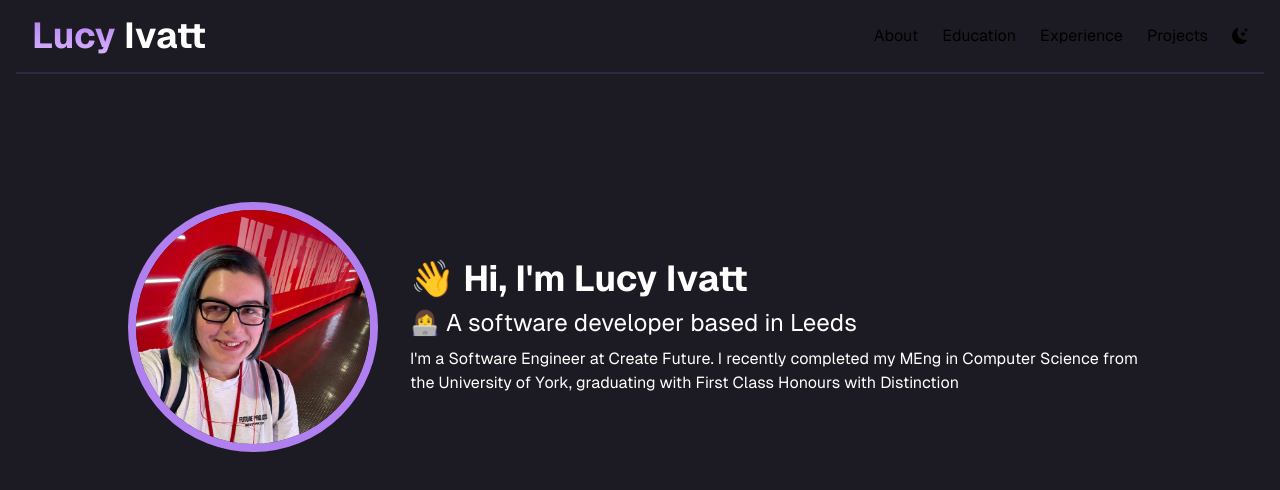
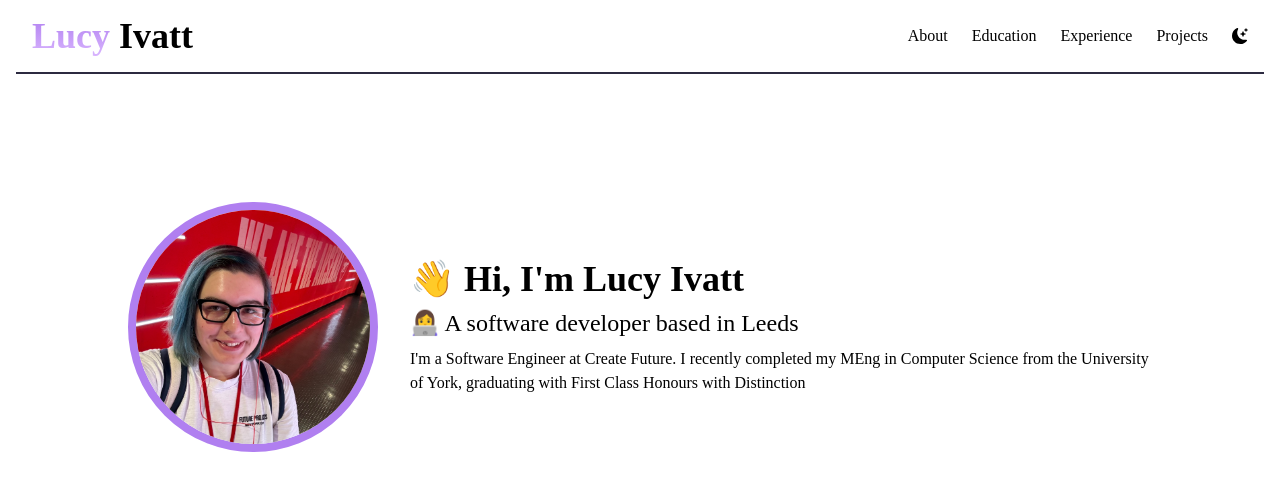
Before and after one commit to LucyIvatt/LucyIvatt.github.io, a Next.js app: page / in a window 1280 px wide. Shown: the top 490 px of the page. Built offline with nearby package versions, Linux system fonts and the light colour scheme.

Commit message:
refactored global styles, removed hardcoded background

```diff
--- a/src/app/page.tsx
+++ b/src/app/page.tsx
@@ -3,7 +3,7 @@ import { Navigation } from "@/components/Navigation/Navigation";
 
 export default function Home() {
   return (
-    <div className="bg-background">
+    <div>
       <Navigation />
       <Hero />
     </div>
--- a/src/styles/globals.css
+++ b/src/styles/globals.css
@@ -3,22 +3,14 @@
 @tailwind utilities;
 
 @layer base {
-  body {
-    @apply bg-white dark:bg-background;
+  html {
+    @apply bg-white dark:bg-background dark:text-white font-sans;
   }
-  p {
-    @apply dark:text-white text-black font-sans;
-  }
-
   h1 {
-    @apply text-4xl font-bold font-sans dark:text-white text-black;
+    @apply text-4xl font-bold;
   }
 
   h2 {
-    @apply text-2xl font-sans dark:text-white text-black;
-  }
-
-  li {
-    @apply font-sans;
+    @apply text-2xl;
   }
 }
```
